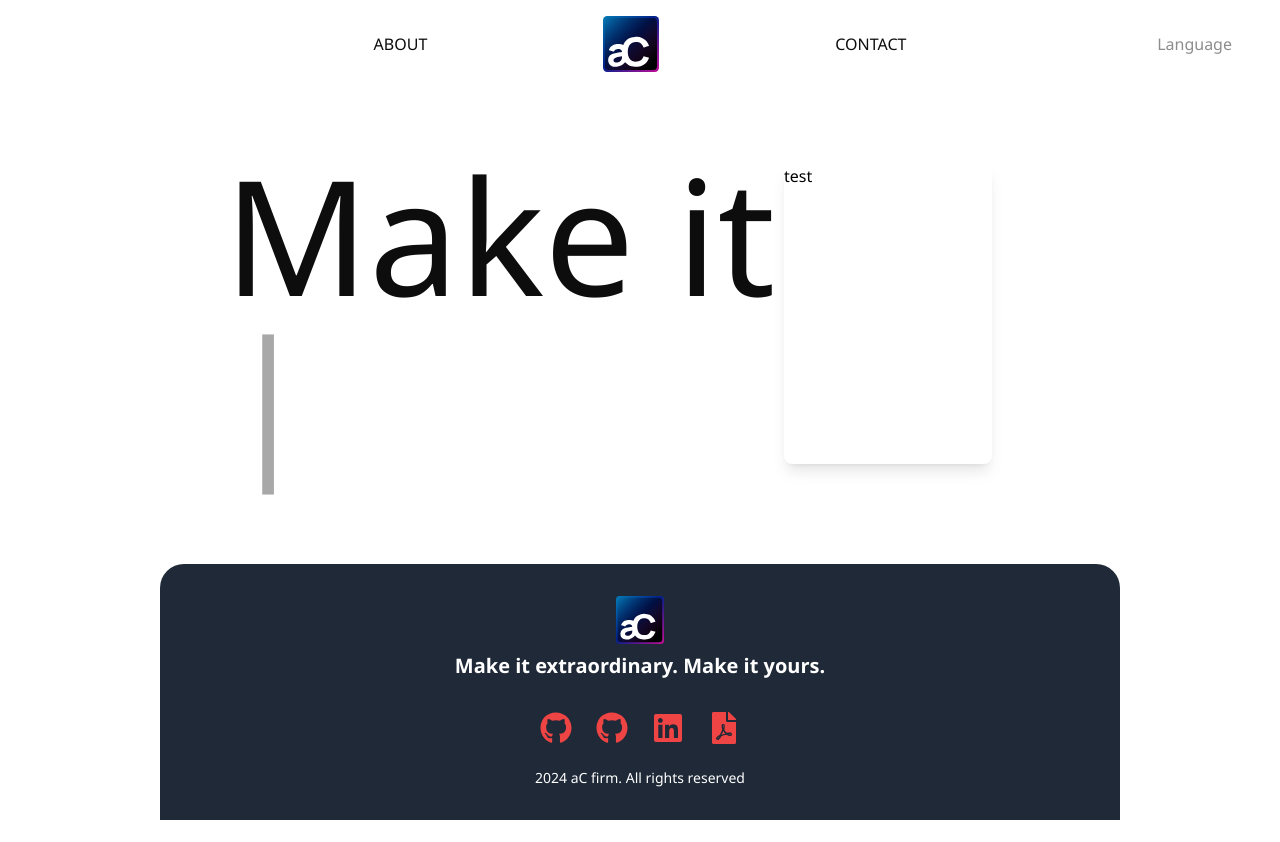
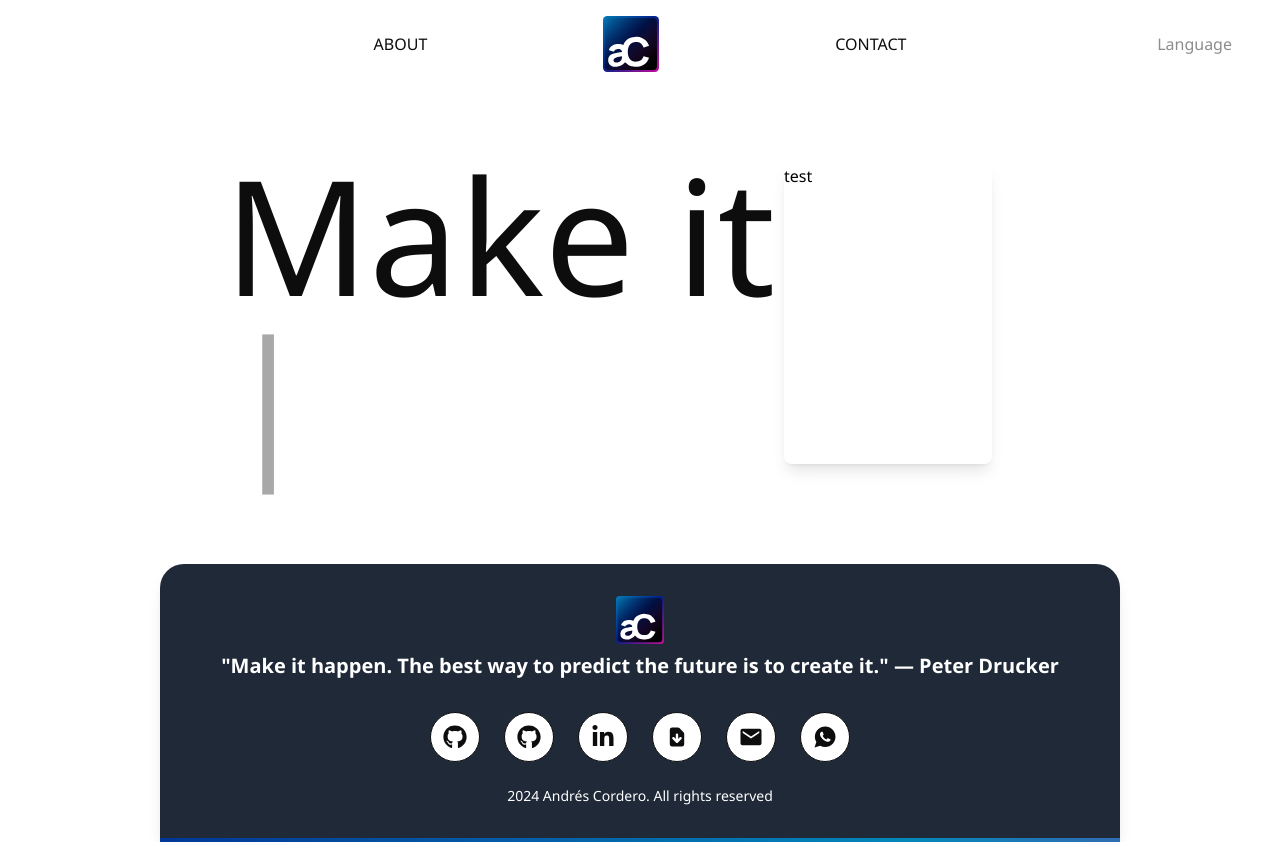
Before and after one commit to andrescorderor/ac-website, a React (Vite) app: page / in a window 1280 px wide. Before the commit the page ends 820 px from the top, so only its background shows below. Built offline with nearby package versions, Linux system fonts and the light colour scheme; a web font is replaced by a local one.

Commit message:
add: footer update and component button

```diff
--- a/package.json
+++ b/package.json
@@ -1,7 +1,7 @@
 {
   "name": "ac-website",
   "private": true,
-  "version": "0.3.0",
+  "version": "0.3.1",
   "type": "module",
   "scripts": {
     "dev": "vite",
--- /dev/null
+++ b/src/components/common/Button.tsx
@@ -0,0 +1,34 @@
+import { twMerge } from 'tailwind-merge';
+
+type ButtonProps = {
+  icon: React.ElementType;
+  name: string;
+  url: string;
+};
+
+export function Button({ icon: Icon, name, url }: ButtonProps) {
+  const baseClasses =
+    'group relative flex justify-center items-center p-3 rounded-full transition-all duration-500 ease-in-out';
+  const getButtonClasses = () =>
+    'bg-white border border-[var(--gray-color)] text-[var(--black)] hover:bg-gray-100';
+
+  const onClick = () => {
+    window.open(url, '_blank');
+  };
+
+  return (
+    <button
+      type="button"
+      onClick={onClick}
+      className={twMerge(baseClasses, getButtonClasses(), 'hover:px-4')}
+    >
+      <div className="flex items-center justify-center">
+        <Icon className="size-6 transition-transform duration-500 ease-in-out" />
+      </div>
+
+      <span className="ml-0 max-w-0 overflow-hidden whitespace-nowrap transition-all duration-500 ease-in-out group-hover:ml-2 group-hover:max-w-xs">
+        {name}
+      </span>
+    </button>
+  );
+}
--- a/src/components/common/Footer.tsx
+++ b/src/components/common/Footer.tsx
@@ -1,60 +1,64 @@
-import { motion } from 'framer-motion';
-import { FaGithub, FaLinkedin, FaFilePdf } from 'react-icons/fa';
+import { FaGithub, FaLinkedinIn } from 'react-icons/fa';
+import { HiDocumentDownload } from 'react-icons/hi';
+import { IoLogoWhatsapp, IoMdMail } from 'react-icons/io';
+
+import { Button } from './Button';
 
 export default function Footer() {
   return (
-    <motion.footer
-      initial={{ y: 100, opacity: 0 }}
-      animate={{ y: 0, opacity: 1 }}
-      transition={{ duration: 1, ease: 'easeInOut' }}
-      className="mx-auto w-3/4 bg-gray-800 text-white py-8 rounded-t-3xl flex flex-col items-center" // Añadido mx-auto para centrar y rounded-t-3xl para bordes redondeados
-    >
+    <footer className="mx-auto flex w-3/4 flex-col items-center rounded-t-3xl bg-gray-800 pt-8 text-white shadow-lg">
       <div className="flex flex-col items-center gap-4">
         <div className="flex flex-col items-center">
           <img
             src="/assets/ac-website-icon.svg"
             alt="Logo"
-            className="h-12 w-12 mb-2"
+            className="mb-2 size-12"
           />
-          <p className="text-xl font-semibold text-center">
-            Make it extraordinary. Make it yours.
+          <p className="text-center text-xl font-semibold">
+            &quot;Make it happen. The best way to predict the future is to
+            create it.&quot; — Peter Drucker
           </p>
         </div>
 
-        <div className="flex gap-6 mt-4">
-          <a
-            href="https://github.com/yourprofile"
-            target="_blank"
-            rel="noopener noreferrer"
-            className="text-red-500"
-          >
-            <FaGithub className="h-8 w-8" />
-          </a>
-          <a
-            href="https://github.com/yoursecondprofile"
-            target="_blank"
-            rel="noopener noreferrer"
-            className="text-red-500"
-          >
-            <FaGithub className="h-8 w-8" />
-          </a>
-          <a
-            href="https://linkedin.com/in/yourprofile"
-            target="_blank"
-            rel="noopener noreferrer"
-            className="text-red-500"
-          >
-            <FaLinkedin className="h-8 w-8" />
-          </a>
-          <a href="/assets/your-cv.pdf" download className="text-red-500">
-            <FaFilePdf className="h-8 w-8" />
-          </a>
+        <div className="mt-4 flex gap-6">
+          <Button
+            icon={FaGithub}
+            name="Professional GitHub"
+            url="https://github.com/andrescordero-cbqa"
+          />
+          <Button
+            icon={FaGithub}
+            name="Personal GitHub"
+            url="https://github.com/andrescorderor"
+          />
+          <Button
+            icon={FaLinkedinIn}
+            name="LinkedIn"
+            url="https://www.linkedin.com/in/andresmcorderor/"
+          />
+          <Button
+            icon={HiDocumentDownload}
+            name="Download CV"
+            url="/assets/cv.pdf"
+          />
+          <Button
+            icon={IoMdMail}
+            name="Email"
+            url="mailto:andresmcorderor@gmail.com"
+          />
+          <Button
+            icon={IoLogoWhatsapp}
+            name="WhatsApp"
+            url="https://wa.me/524777037913"
+          />
         </div>
       </div>
 
-      <div className="mt-6 text-center text-sm">
-        <p>2024 aC firm. All rights reserved</p>
+      <div className="mt-6 pb-8 text-center text-sm">
+        <p>2024 Andrés Cordero. All rights reserved</p>
       </div>
-    </motion.footer>
+
+      <div className="animate-gradient-rotate h-1 w-full bg-gradient-to-r from-[var(--deep-navy-blue)] via-[var(--vibrant-sky-blue)] to-[var(--magenta-pink)]" />
+    </footer>
   );
 }
```
